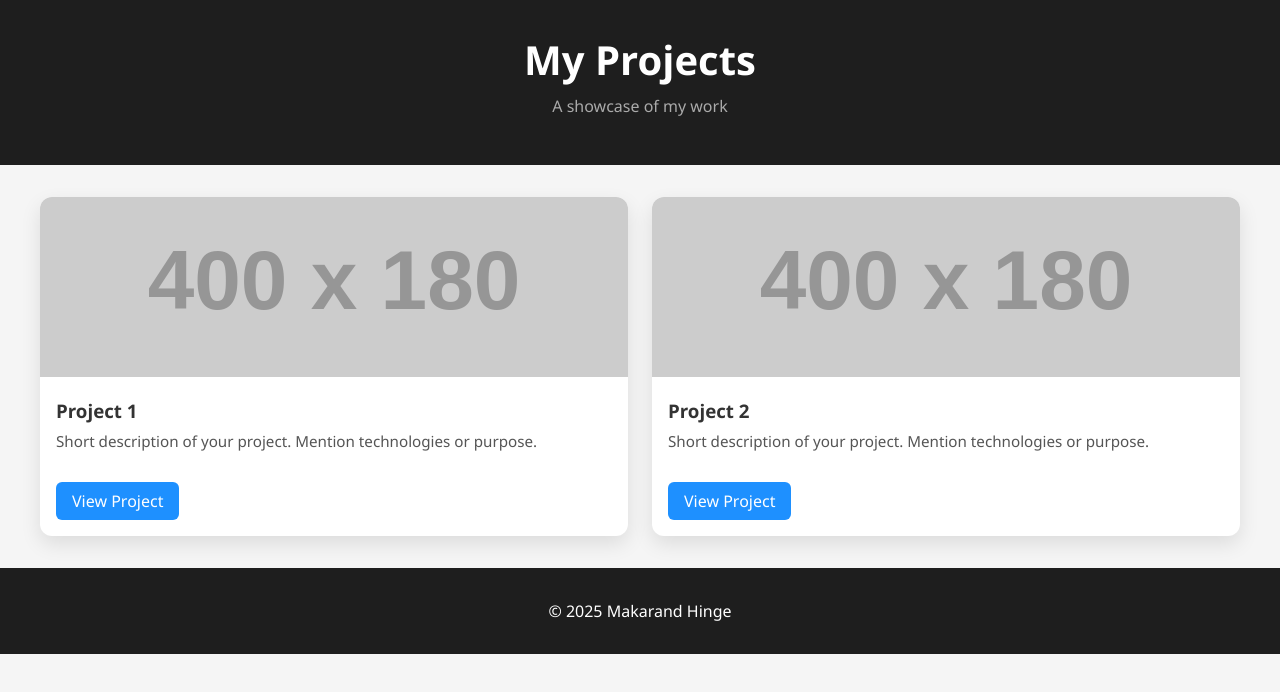
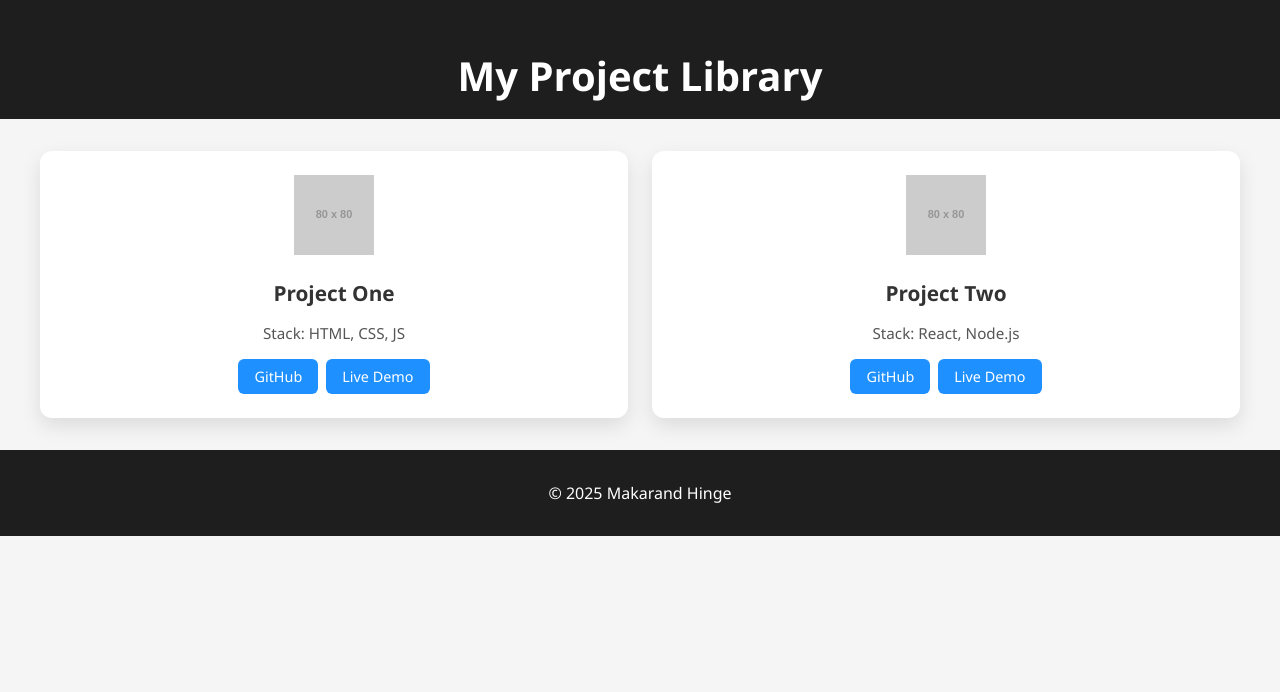
Before and after one commit to makarandhinge/ProjectPage, a plain HTML site: page index.html in a window 1280 px wide. Drawn offline with Linux system fonts and the light colour scheme; placeholder pictures from the web are drawn by us.

Commit message:
Update title and structure of project portfolio

```diff
--- a/index.html
+++ b/index.html
@@ -3,7 +3,7 @@
 <head>
   <meta charset="UTF-8">
   <meta name="viewport" content="width=device-width, initial-scale=1.0">
-  <title>My Projects Portfolio</title>
+  <title>My Project Library</title>
   <style>
     /* ===== Global Styles ===== */
     body {
@@ -15,30 +15,25 @@
     }
 
     header {
+      text-align: center;
+      padding: 3rem 1rem 1rem 1rem;
       background-color: #1e1e1e;
       color: #fff;
-      padding: 2rem;
-      text-align: center;
     }
 
-    h1 {
+    header h1 {
       margin: 0;
       font-size: 2.5rem;
     }
 
-    p {
-      margin-top: 0.5rem;
-      color: #aaa;
-    }
-
-    /* ===== Projects Section ===== */
+    /* ===== Project Grid ===== */
     .projects {
       display: grid;
       grid-template-columns: repeat(auto-fit, minmax(280px, 1fr));
       gap: 1.5rem;
-      padding: 2rem;
       max-width: 1200px;
-      margin: auto;
+      margin: 2rem auto;
+      padding: 0 1rem;
     }
 
     .card {
@@ -47,6 +42,11 @@
       box-shadow: 0 8px 20px rgba(0,0,0,0.1);
       overflow: hidden;
       transition: transform 0.3s ease, box-shadow 0.3s ease;
+      display: flex;
+      flex-direction: column;
+      align-items: center;
+      padding: 1.5rem 1rem;
+      text-align: center;
     }
 
     .card:hover {
@@ -55,36 +55,41 @@
     }
 
     .card img {
-      width: 100%;
-      height: 180px;
-      object-fit: cover;
+      width: 80px;
+      height: 80px;
+      object-fit: contain;
+      margin-bottom: 1rem;
     }
 
-    .card-content {
-      padding: 1rem;
+    .card h3 {
+      margin: 0.5rem 0;
+      font-size: 1.3rem;
     }
 
-    .card-content h3 {
-      margin: 0 0 0.5rem 0;
+    .card p {
+      font-size: 0.95rem;
+      color: #555;
+      margin: 0.5rem 0 1rem 0;
     }
 
-    .card-content p {
-      font-size: 0.95rem;
-      color: #555;
+    .card .buttons {
+      display: flex;
+      gap: 0.5rem;
+      flex-wrap: wrap;
+      justify-content: center;
     }
 
-    .card-content a {
-      display: inline-block;
-      margin-top: 1rem;
+    .card .buttons a {
       text-decoration: none;
       color: #fff;
       background-color: #1e90ff;
       padding: 0.5rem 1rem;
       border-radius: 6px;
       transition: background-color 0.3s ease;
+      font-size: 0.9rem;
     }
 
-    .card-content a:hover {
+    .card .buttons a:hover {
       background-color: #0d6efd;
     }
 
@@ -94,42 +99,46 @@
       padding: 2rem;
       background-color: #1e1e1e;
       color: #fff;
+      margin-top: 2rem;
     }
   </style>
 </head>
 <body>
 
-  <!-- ===== Header ===== -->
+  <!-- Header -->
   <header>
-    <h1>My Projects</h1>
-    <p>A showcase of my work</p>
+    <h1>My Project Library</h1>
   </header>
 
-  <!-- ===== Projects Grid ===== -->
-  <section class="projects" id="projects">
-    <!-- Project Card Template -->
+  <!-- Projects Grid -->
+  <section class="projects">
+
+    <!-- Project Card Example -->
     <div class="card">
-      <img src="https://via.placeholder.com/400x180" alt="Project Image">
-      <div class="card-content">
-        <h3>Project 1</h3>
-        <p>Short description of your project. Mention technologies or purpose.</p>
-        <a href="#">View Project</a>
+      <img src="https://via.placeholder.com/80" alt="Project Logo">
+      <h3>Project One</h3>
+      <p>Stack: HTML, CSS, JS</p>
+      <div class="buttons">
+        <a href="#" target="_blank">GitHub</a>
+        <a href="#" target="_blank">Live Demo</a>
       </div>
     </div>
 
     <div class="card">
-      <img src="https://via.placeholder.com/400x180" alt="Project Image">
-      <div class="card-content">
-        <h3>Project 2</h3>
-        <p>Short description of your project. Mention technologies or purpose.</p>
-        <a href="#">View Project</a>
+      <img src="https://via.placeholder.com/80" alt="Project Logo">
+      <h3>Project Two</h3>
+      <p>Stack: React, Node.js</p>
+      <div class="buttons">
+        <a href="#" target="_blank">GitHub</a>
+        <a href="#" target="_blank">Live Demo</a>
       </div>
     </div>
 
     <!-- Add more cards here easily -->
+
   </section>
 
-  <!-- ===== Footer ===== -->
+  <!-- Footer -->
   <footer>
     &copy; 2025 Makarand Hinge
   </footer>
```
